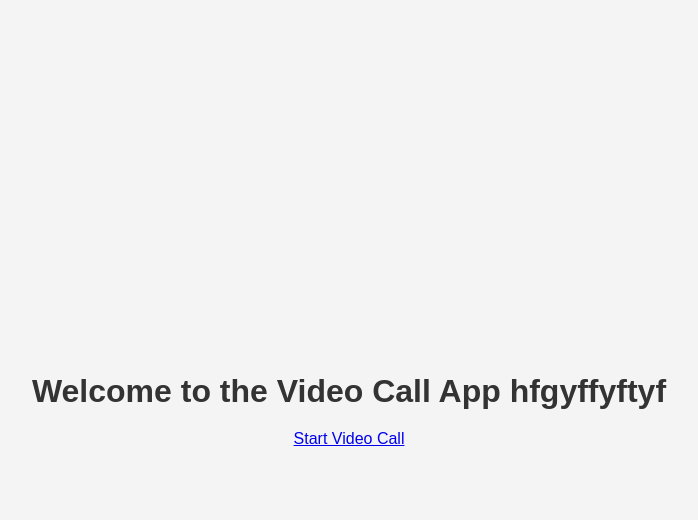
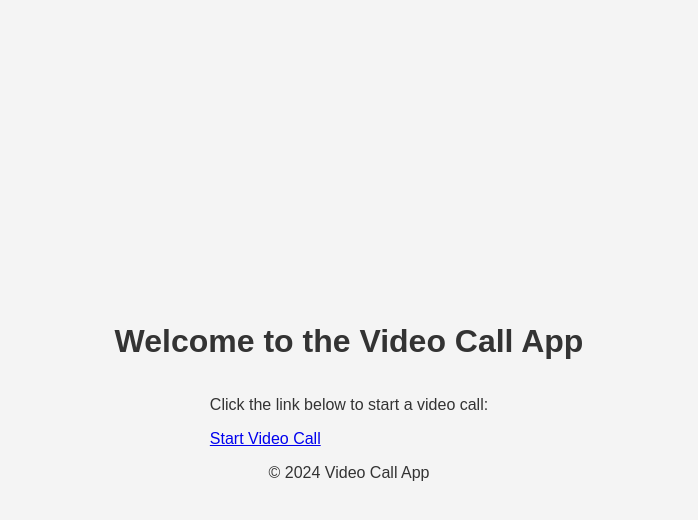
Before and after one commit to SandileTshabalala/rtc, a Flask app: page / in a window 1280 px wide. Shown: the top 520 px of the page, without its empty margins (291-989 px from the left). Run offline with Flask 3, Linux system fonts and the light colour scheme.

```diff
--- a/templates/index.html
+++ b/templates/index.html
@@ -7,7 +7,15 @@
     <link rel="stylesheet" href="{{ url_for('static', filename='styles.css') }}">
 </head>
 <body>
-    <h1>Welcome to the Video Call App hfgyffyftyf</h1>
-    <a href="{{ url_for('call') }}">Start Video Call</a>
+    <header>
+        <h1>Welcome to the Video Call App</h1>
+    </header>
+    <main>
+        <p>Click the link below to start a video call:</p>
+        <a href="{{ url_for('call') }}" class="button">Start Video Call</a>
+    </main>
+    <footer>
+        <p>&copy; 2024 Video Call App</p>
+    </footer>
 </body>
 </html>
```
